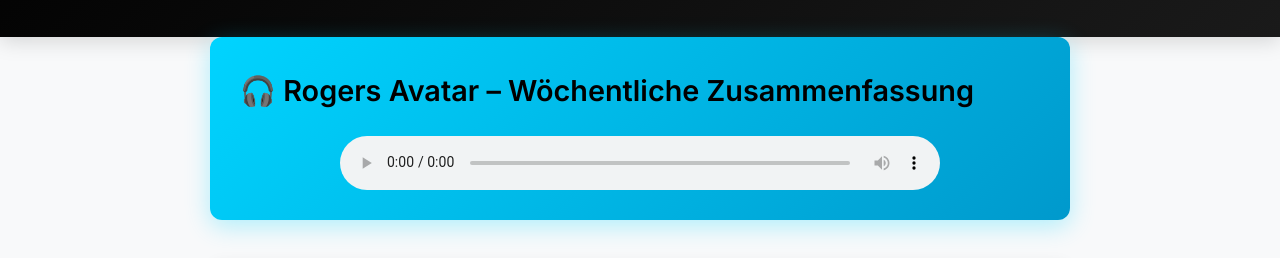
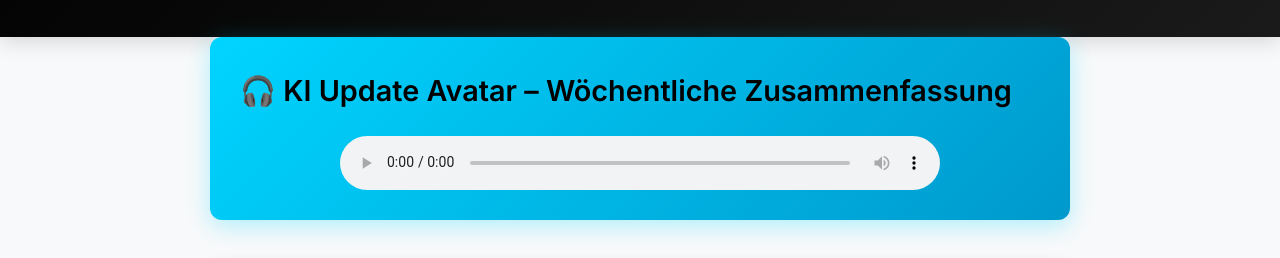
Before and after one commit to rogerbasler/ki-news-weekly, a plain HTML site: page index.html in a window 1280 px wide. Shown: the part 227-485 px from the top of the page. Drawn offline with Linux system fonts and the light colour scheme.

Commit message:
Update podcast: Changed name to KI Update Avatar

```diff
--- a/index.html
+++ b/index.html
@@ -20,7 +20,7 @@
 
     <main class="container">
         <section class="podcast-section">
-            <h2>🎧 Rogers Avatar – Wöchentliche Zusammenfassung</h2>
+            <h2>🎧 KI Update Avatar – Wöchentliche Zusammenfassung</h2>
             <audio controls>
                 <source src="podcast_summary.wav" type="audio/wav">
                 Ihr Browser unterstützt das Audio-Element nicht.
```
